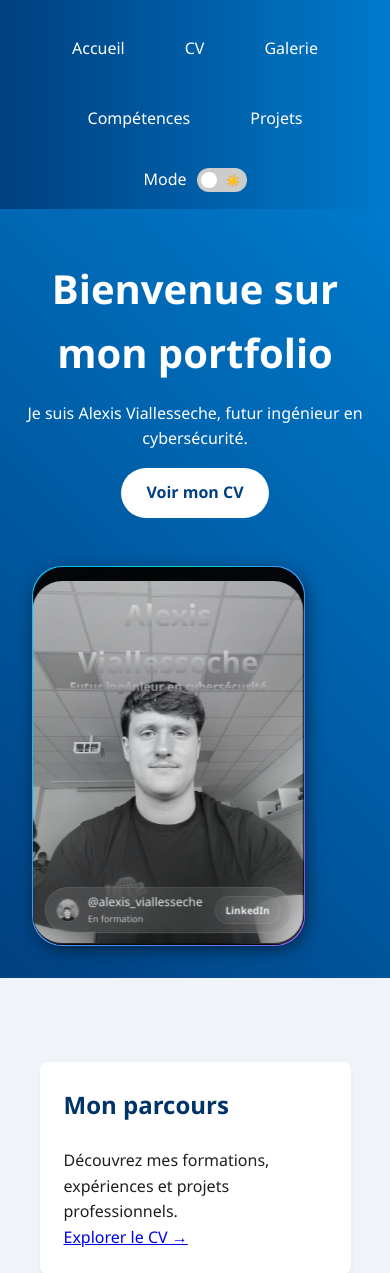
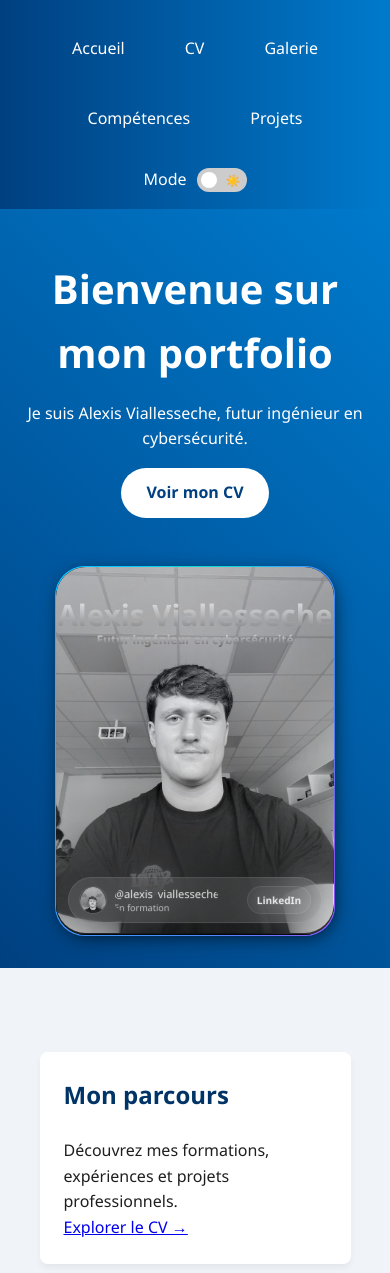
Before and after one commit to alexisvlsch/CV, a PHP site: page / in a window 390 px wide. Shown: the top 1273 px of the page. Run offline with PHP 8.4, Linux system fonts and the light colour scheme.

Commit message:
fix: proper card proportions and bottom bar overflow
Agent-Logs-Url: https://github.com/alexisvlsch/CV/sessions/ed04de1a-26ac-414e-b2df-2f5940466f33

Co-authored-by: alexisvlsch <144714893+alexisvlsch@users.noreply.github.com>

```diff
--- a/css/index.css
+++ b/css/index.css
@@ -106,7 +106,7 @@ section.container * {
 
 .hero-content {
   display: grid;
-  grid-template-columns: 340px 1fr;
+  grid-template-columns: 360px 1fr;
   max-width: 1200px;
   margin: 0 auto;
   gap: 2rem;
--- a/css/profileCard.css
+++ b/css/profileCard.css
@@ -29,11 +29,11 @@
 }
 
 .pc-card-wrapper {
-  perspective: 500px;
+  perspective: 600px;
   transform: translate3d(0, 0, 0.1px);
   position: relative;
   touch-action: none;
-  width: 300px;
+  width: 320px;
   margin: 0 auto;
   justify-self: start;
   margin-left: 2rem;
@@ -65,11 +65,9 @@
 }
 
 .pc-card {
-  height: 55svh;
-  max-height: 380px;
-  min-height: 320px;
+  width: 100%;
+  height: 440px;
   display: grid;
-  aspect-ratio: 0.718;
   border-radius: var(--card-radius);
   position: relative;
   background-blend-mode: color-dodge, normal, normal, normal;
@@ -229,7 +227,10 @@
 .pc-user-details {
   display: flex;
   align-items: center;
-  gap: 12px;
+  gap: 10px;
+  min-width: 0;
+  flex: 1;
+  overflow: hidden;
 }
 
 .pc-mini-avatar {
@@ -252,14 +253,20 @@
   display: flex;
   align-items: flex-start;
   flex-direction: column;
-  gap: 6px;
+  gap: 4px;
+  min-width: 0;
+  overflow: hidden;
 }
 
 .pc-handle {
-  font-size: 14px;
+  font-size: 13px;
   font-weight: 500;
   color: rgba(255, 255, 255, 0.9);
   line-height: 1;
+  white-space: nowrap;
+  overflow: hidden;
+  text-overflow: ellipsis;
+  max-width: 100%;
 }
 
 .pc-status {
@@ -271,8 +278,8 @@
 .pc-contact-btn {
   border: 1px solid rgba(255, 255, 255, 0.1);
   border-radius: 8px;
-  padding: 8px 16px;
-  font-size: 14px;
+  padding: 8px 14px;
+  font-size: 13px;
   font-weight: 600;
   color: rgba(255, 255, 255, 0.9);
   cursor: pointer;
@@ -281,6 +288,8 @@
   text-decoration: none;
   display: inline-block;
   background: transparent;
+  flex-shrink: 0;
+  white-space: nowrap;
 }
 
 .pc-contact-btn:hover {
@@ -362,8 +371,7 @@
 /* Responsive Design */
 @media (max-width: 768px) {
   .pc-card {
-    height: 70svh;
-    max-height: 450px;
+    height: 400px;
   }
 
   .pc-details {
@@ -386,16 +394,16 @@
   }
 
   .pc-mini-avatar {
-    width: 28px;
-    height: 28px;
+    width: 32px;
+    height: 32px;
   }
 
   .pc-user-details {
-    gap: 10px;
+    gap: 8px;
   }
 
   .pc-handle {
-    font-size: 13px;
+    font-size: 12px;
   }
 
   .pc-status {
@@ -403,15 +411,20 @@
   }
 
   .pc-contact-btn {
-    padding: 6px 12px;
+    padding: 6px 10px;
     font-size: 11px;
   }
 }
 
 @media (max-width: 480px) {
+  .pc-card-wrapper {
+    width: 280px;
+    margin-left: auto;
+    margin-right: auto;
+  }
+
   .pc-card {
-    height: 60svh;
-    max-height: 380px;
+    height: 370px;
   }
 
   .pc-details {
@@ -436,16 +449,16 @@
   }
 
   .pc-mini-avatar {
-    width: 24px;
-    height: 24px;
+    width: 28px;
+    height: 28px;
   }
 
   .pc-user-details {
-    gap: 8px;
+    gap: 7px;
   }
 
   .pc-handle {
-    font-size: 12px;
+    font-size: 11px;
   }
 
   .pc-status {
@@ -453,16 +466,19 @@
   }
 
   .pc-contact-btn {
-    padding: 5px 10px;
+    padding: 5px 9px;
     font-size: 10px;
     border-radius: 50px;
   }
 }
 
 @media (max-width: 320px) {
+  .pc-card-wrapper {
+    width: 260px;
+  }
+
   .pc-card {
-    height: 55svh;
-    max-height: 320px;
+    height: 340px;
   }
 
   .pc-details h3 {
@@ -479,8 +495,8 @@
   }
 
   .pc-mini-avatar {
-    width: 20px;
-    height: 20px;
+    width: 22px;
+    height: 22px;
   }
 
   .pc-user-details {
@@ -488,7 +504,7 @@
   }
 
   .pc-handle {
-    font-size: 11px;
+    font-size: 10px;
   }
 
   .pc-status {
@@ -496,7 +512,7 @@
   }
 
   .pc-contact-btn {
-    padding: 4px 8px;
+    padding: 4px 7px;
     font-size: 9px;
     border-radius: 50px;
   }
```
